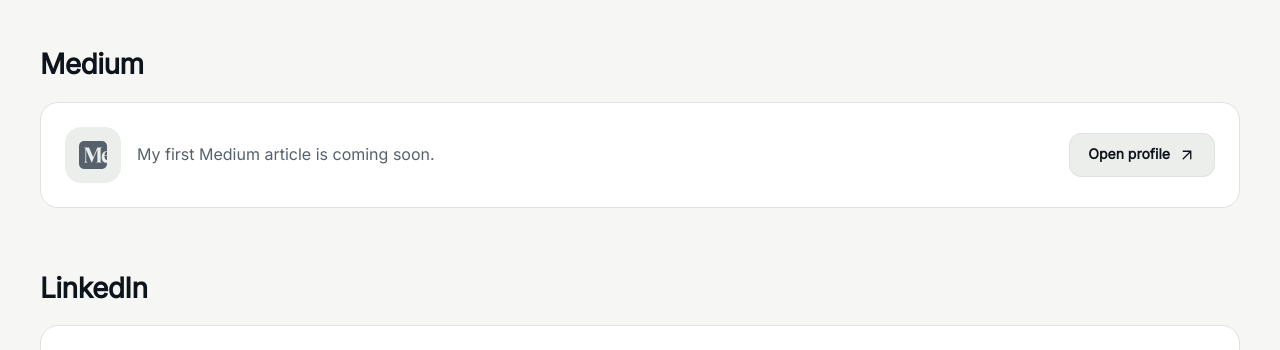
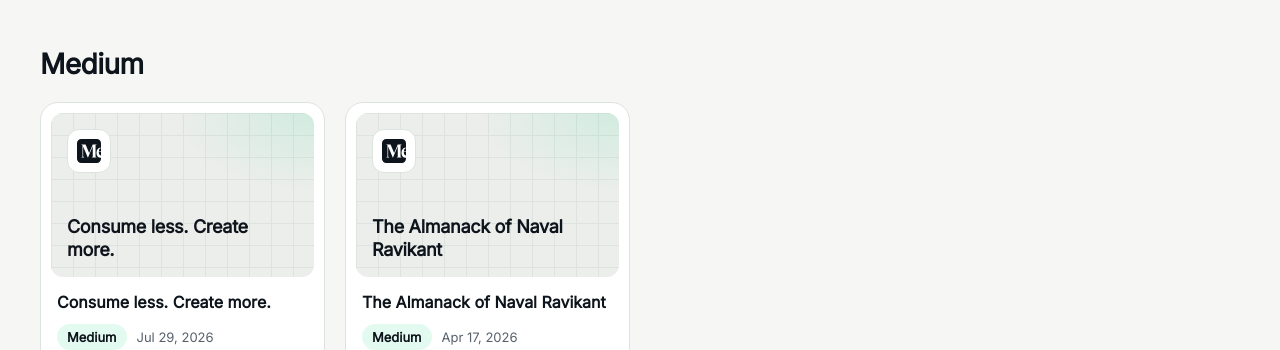
Before and after one commit to faxriddinswe/Blog, an Astro site: page /en/blog in a window 1280 px wide. Shown: the part 422-772 px from the top of the page. Built offline with nearby package versions, Linux system fonts and the light colour scheme; Astro itself is replaced by a stand-in of ours.

Commit message:
content(blog): add Medium articles from the RSS feed, generated covers
Co-Authored-By: Claude Opus 5.5 <noreply@anthropic.com>

```diff
--- a/src/data/articles.ts
+++ b/src/data/articles.ts
@@ -15,4 +15,21 @@ export interface Article {
   cover?: ImageMetadata;
 }
 
-export const articles: Article[] = [];
+/** From the Medium RSS feed (medium.com/feed/@faxriddinswe), 2026-11-15. No covers in the feed. */
+export const articles: Article[] = [
+  {
+    platform: "medium",
+    title: {
+      uz: "Kamroq isteʼmol qiling. Koʻproq yarating.",
+      en: "Consume less. Create more.",
+    },
+    url: "https://medium.com/@faxriddinswe/kamroq-istemol-qiling-ko-proq-yarating-552104e84cbc",
+    date: "2026-07-29",
+  },
+  {
+    platform: "medium",
+    title: { uz: "The Almanack of Naval Ravikant", en: "The Almanack of Naval Ravikant" },
+    url: "https://medium.com/@faxriddinswe/the-almanack-of-naval-ravikant-bdb655ccf528",
+    date: "2026-04-17",
+  },
+];
--- a/src/pages/[lang]/blog.astro
+++ b/src/pages/[lang]/blog.astro
@@ -48,7 +48,10 @@ const ext = t(lang, "external");
                     {a.cover ? (
                       <Image src={a.cover} alt="" widths={[320, 640]} sizes="(min-width: 768px) 360px, 92vw" />
                     ) : (
-                      <Icon name={g.id} size={40} />
+                      <span class="gen">
+                        <span class="gen__icon"><Icon name={g.id} size={24} /></span>
+                        <span class="gen__title">{a.title[lang]}</span>
+                      </span>
                     )}
                   </a>
                   <div class="acard__body">
@@ -106,6 +109,43 @@ const ext = t(lang, "external");
     overflow: hidden;
     background: var(--surface-2);
     color: var(--muted);
+  }
+
+  /* Generated cover when the article has no image. */
+  .gen {
+    display: flex;
+    flex-direction: column;
+    justify-content: space-between;
+    width: 100%;
+    height: 100%;
+    padding: 16px;
+    background:
+      radial-gradient(90% 80% at 100% 0%, var(--accent-soft), transparent 60%),
+      linear-gradient(var(--border) 1px, transparent 1px) 0 0 / 22px 22px,
+      linear-gradient(90deg, var(--border) 1px, transparent 1px) 0 0 / 22px 22px,
+      var(--surface-2);
+    color: var(--text);
+  }
+
+  .gen__icon {
+    display: grid;
+    place-items: center;
+    width: 44px;
+    height: 44px;
+    border-radius: 12px;
+    border: 1px solid var(--border);
+    background: var(--surface);
+  }
+
+  .gen__title {
+    display: -webkit-box;
+    -webkit-line-clamp: 3;
+    -webkit-box-orient: vertical;
+    overflow: hidden;
+    font-size: 18px;
+    font-weight: 800;
+    line-height: 1.25;
+    letter-spacing: -0.3px;
   }
 
   .acard__cover img {
```
Also changed, not shown: src/pages/[lang]/about.astro (+26 -2 lines).
